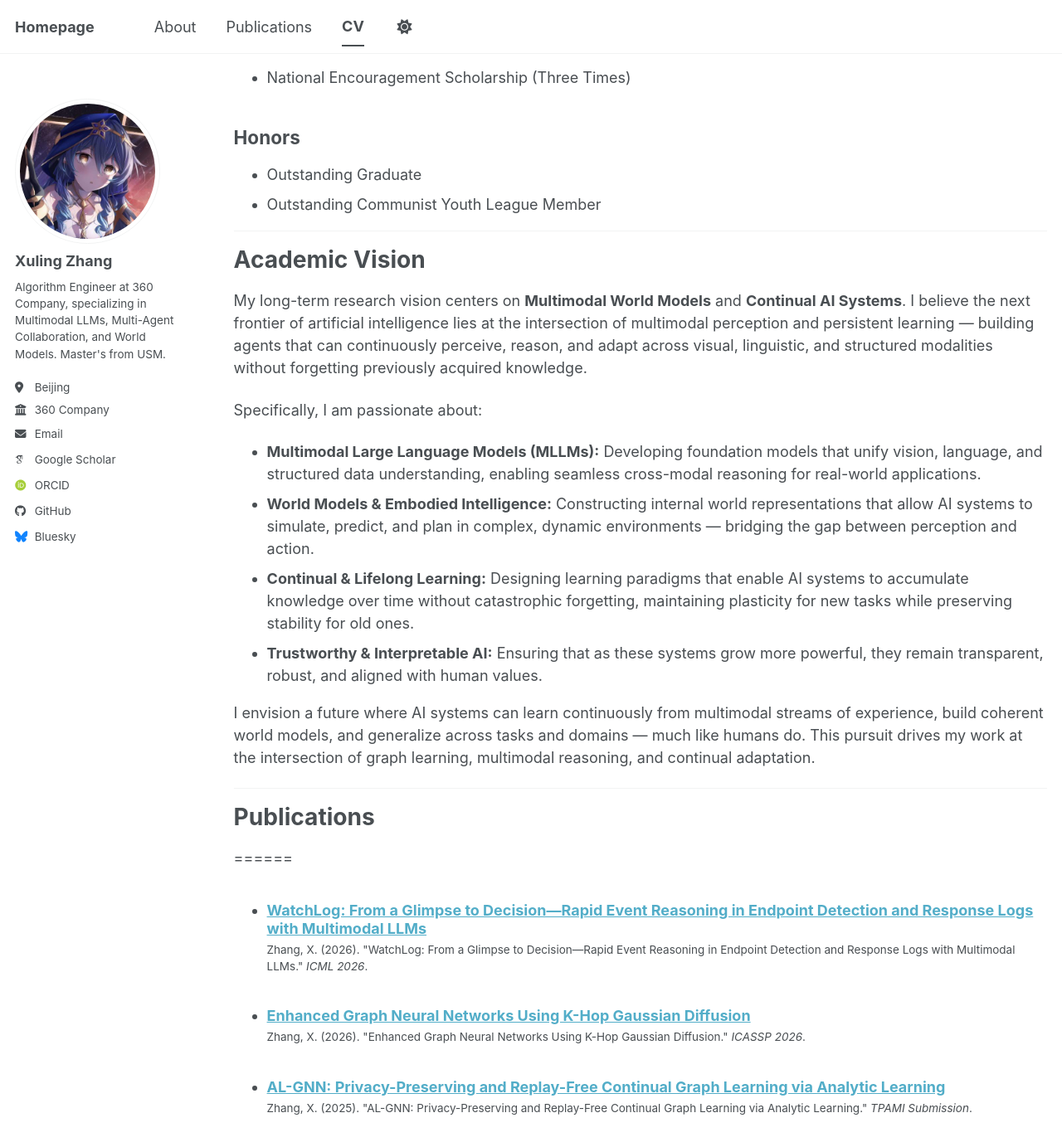
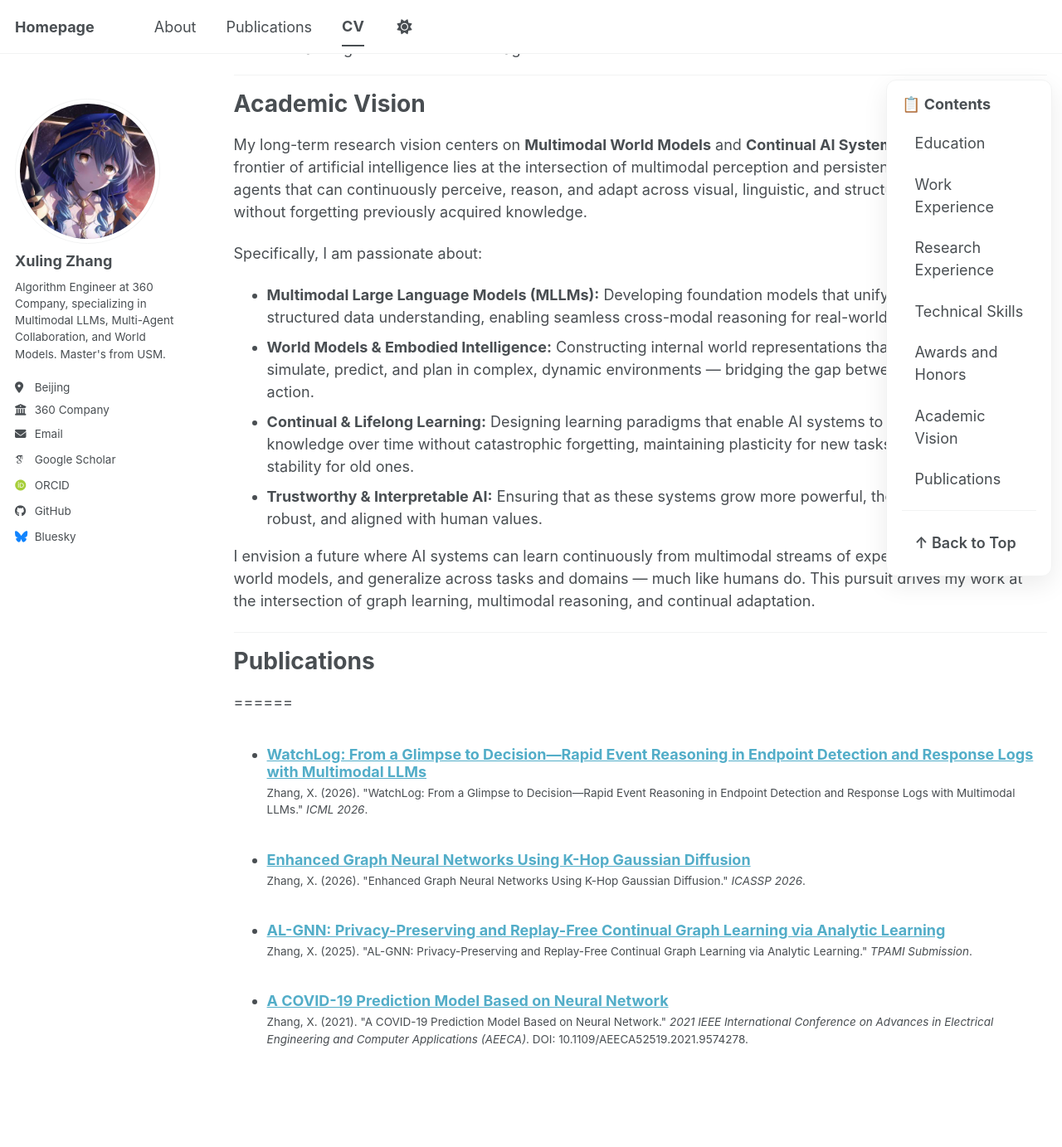
Before and after one commit to ryanskytree/homepage, a Jekyll site: the page built from _pages/cv.md, in a window 1280 px wide and 1400 px high, scrolled down 6277 px. Shown: the top 1383 px of the window at 83% size. Built offline with Jekyll 4.4.1, drawn with Linux system fonts in a browser that asks for light colours; some web fonts are replaced; a script bundle is joined from its source files by our own code; library files that are not in the unit come from our copies; after the commit the page ends 7594 px from its top, so only the background shows below that; part of the change alters nothing that is shown.

Commit message:
Add right-side CV TOC with back-to-top and add 2021 COVID-19 publication

```diff
--- a/_pages/cv.md
+++ b/_pages/cv.md
@@ -53,61 +53,96 @@ redirect_from:
   }
 }
 
-/* Custom CV TOC - inline version for all screens */
-.cv-toc-inline {
+/* Custom CV right-side TOC */
+.cv-page-anchor {
+  position: absolute;
+  top: 0;
+}
+
+.cv-toc-right {
+  position: fixed;
+  top: 96px;
+  right: 24px;
+  width: 220px;
+  max-height: calc(100vh - 120px);
+  overflow-y: auto;
   background: var(--global-bg-color, #fff);
   border: 1px solid var(--global-border-color, #e1e4e8);
-  border-radius: 8px;
-  padding: 1rem 1.5rem;
-  margin-bottom: 2rem;
-  box-shadow: 0 2px 8px rgba(0,0,0,0.05);
+  border-radius: 12px;
+  padding: 1rem;
+  box-shadow: 0 10px 30px rgba(0, 0, 0, 0.08);
+  z-index: 1000;
 }
 
-.cv-toc-inline h4 {
+.cv-toc-right h4 {
   margin: 0 0 0.8rem 0;
   font-size: 1rem;
   color: var(--global-text-color, #333);
 }
 
-.cv-toc-inline ul {
+.cv-toc-right ul {
   list-style: none;
   margin: 0;
   padding: 0;
-  display: flex;
-  flex-wrap: wrap;
-  gap: 0.4rem 1.2rem;
 }
 
-.cv-toc-inline li {
-  margin: 0;
+.cv-toc-right li {
+  margin: 0 0 0.35rem 0;
 }
 
-.cv-toc-inline a {
+.cv-toc-right a,
+.cv-back-to-top {
+  display: block;
+  width: 100%;
   color: var(--global-text-color, #555);
   text-decoration: none;
-  padding: 0.3rem 0.7rem;
-  border-radius: 20px;
-  font-size: 0.85rem;
+  padding: 0.45rem 0.7rem;
+  border-radius: 8px;
+  border-left: 3px solid transparent;
   transition: all 0.25s ease;
-  border: 1px solid var(--global-border-color, #e1e4e8);
-  display: inline-block;
+  box-sizing: border-box;
 }
 
-.cv-toc-inline a:hover {
-  color: var(--global-primary-color, #0366d6);
-  border-color: var(--global-primary-color, #0366d6);
-  background: rgba(3, 102, 214, 0.05);
-  transform: translateY(-1px);
+.cv-toc-right a:hover,
+.cv-back-to-top:hover {
+  color: var(--global-link-color, #0366d6);
+  background: rgba(3, 102, 214, 0.06);
 }
 
-.cv-toc-inline a.active {
-  color: #fff;
-  background: var(--global-primary-color, #0366d6);
-  border-color: var(--global-primary-color, #0366d6);
+.cv-toc-right a.active {
+  color: var(--global-link-color, #0366d6);
+  background: rgba(3, 102, 214, 0.10);
+  border-left-color: var(--global-link-color, #0366d6);
+  font-weight: 600;
+}
+
+.cv-toc-divider {
+  height: 1px;
+  margin: 0.9rem 0;
+  background: var(--global-border-color, #e1e4e8);
+}
+
+.cv-back-to-top {
+  font-weight: 600;
+}
+
+@media (max-width: 1400px) {
+  .cv-toc-right {
+    right: 12px;
+    width: 200px;
+  }
+}
+
+@media (max-width: 1200px) {
+  .cv-toc-right {
+    display: none;
+  }
 }
 </style>
 
-<nav class="cv-toc-inline" id="cv-toc">
+<div id="cv-top" class="cv-page-anchor"></div>
+
+<nav class="cv-toc-right" id="cv-toc">
   <h4>📋 Contents</h4>
   <ul>
     <li><a href="#education">Education</a></li>
@@ -118,6 +153,8 @@ redirect_from:
     <li><a href="#academic-vision">Academic Vision</a></li>
     <li><a href="#publications">Publications</a></li>
   </ul>
+  <div class="cv-toc-divider"></div>
+  <a href="#cv-top" class="cv-back-to-top">↑ Back to Top</a>
 </nav>
 
 # Education
@@ -384,7 +421,7 @@ I envision a future where AI systems can learn continuously from multimodal stre
 <script>
 document.addEventListener('DOMContentLoaded', function() {
   // Smooth scrolling for TOC links
-  var tocLinks = document.querySelectorAll('.cv-toc-inline a');
+  var tocLinks = document.querySelectorAll('.cv-toc-right a[href^="#"]');
   tocLinks.forEach(function(link) {
     link.addEventListener('click', function(e) {
       e.preventDefault();
--- /dev/null
+++ b/_publications/2021-01-01-covid19-prediction.md
@@ -0,0 +1,34 @@
+---
+title: "A COVID-19 Prediction Model Based on Neural Network"
+collection: publications
+category: conferences
+permalink: /publication/2021-01-01-covid19-prediction
+excerpt: 'This paper proposes an LSTM+BPNN neural network model to predict COVID-19 development trends using urban population mobility data.'
+date: 2021-01-01
+venue: '2021 IEEE International Conference on Advances in Electrical Engineering and Computer Applications (AEECA)'
+paperurl: 'https://ieeexplore.ieee.org/abstract/document/9574278'
+citation: 'Zhang, X. (2021). "A COVID-19 Prediction Model Based on Neural Network." <i>2021 IEEE International Conference on Advances in Electrical Engineering and Computer Applications (AEECA)</i>. DOI: 10.1109/AEECA52519.2021.9574278.'
+---
+
+## Overview
+
+The emergence and spread of COVID-19 has had a huge negative impact on society. The use of machine learning methods and big data technology to study the spread and development of the epidemic is a hot topic for many scholars.
+
+This paper proposes a model based on the LSTM+BPNN neural network, which predicts the development trend of the COVID-19 epidemic through migration data of urban population flows, and proves the effectiveness of the model through a large number of experiments.
+
+## Key Contributions
+
+* Proposed a hybrid LSTM+BPNN neural network for epidemic trend prediction.
+* Leveraged urban population mobility data to model COVID-19 spread dynamics.
+* Validated the effectiveness of the proposed model through extensive experiments.
+* Demonstrated the value of combining machine learning and big data for epidemic forecasting.
+
+## Publication Details
+
+* Conference: 2021 IEEE International Conference on Advances in Electrical Engineering and Computer Applications (AEECA)
+* DOI: 10.1109/AEECA52519.2021.9574278
+* Paper Link: [Download Paper](https://ieeexplore.ieee.org/abstract/document/9574278)
+
+## Keywords
+
+COVID-19 Prediction, Neural Network, LSTM, BPNN, Epidemic Forecasting, Population Mobility, Machine Learning
```
